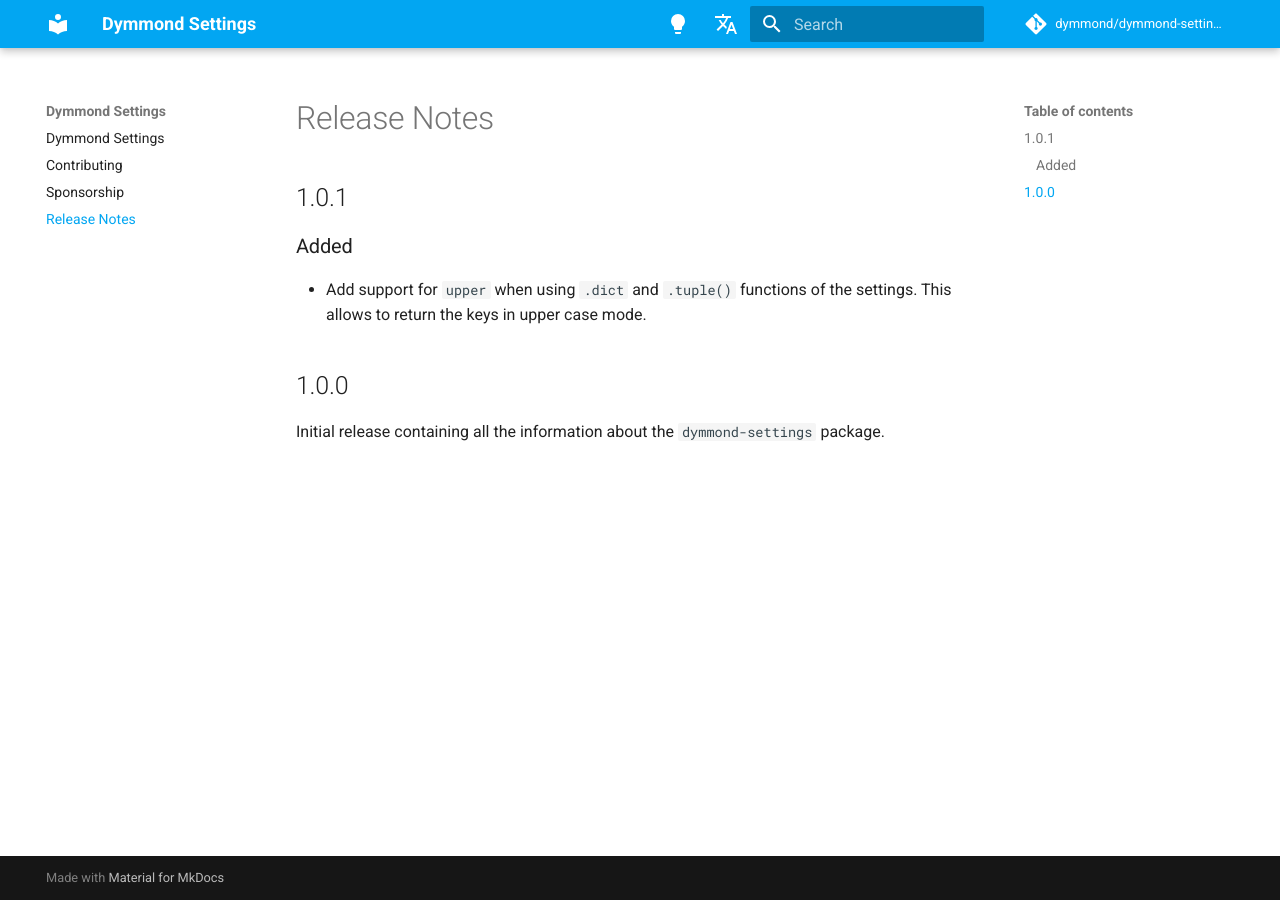
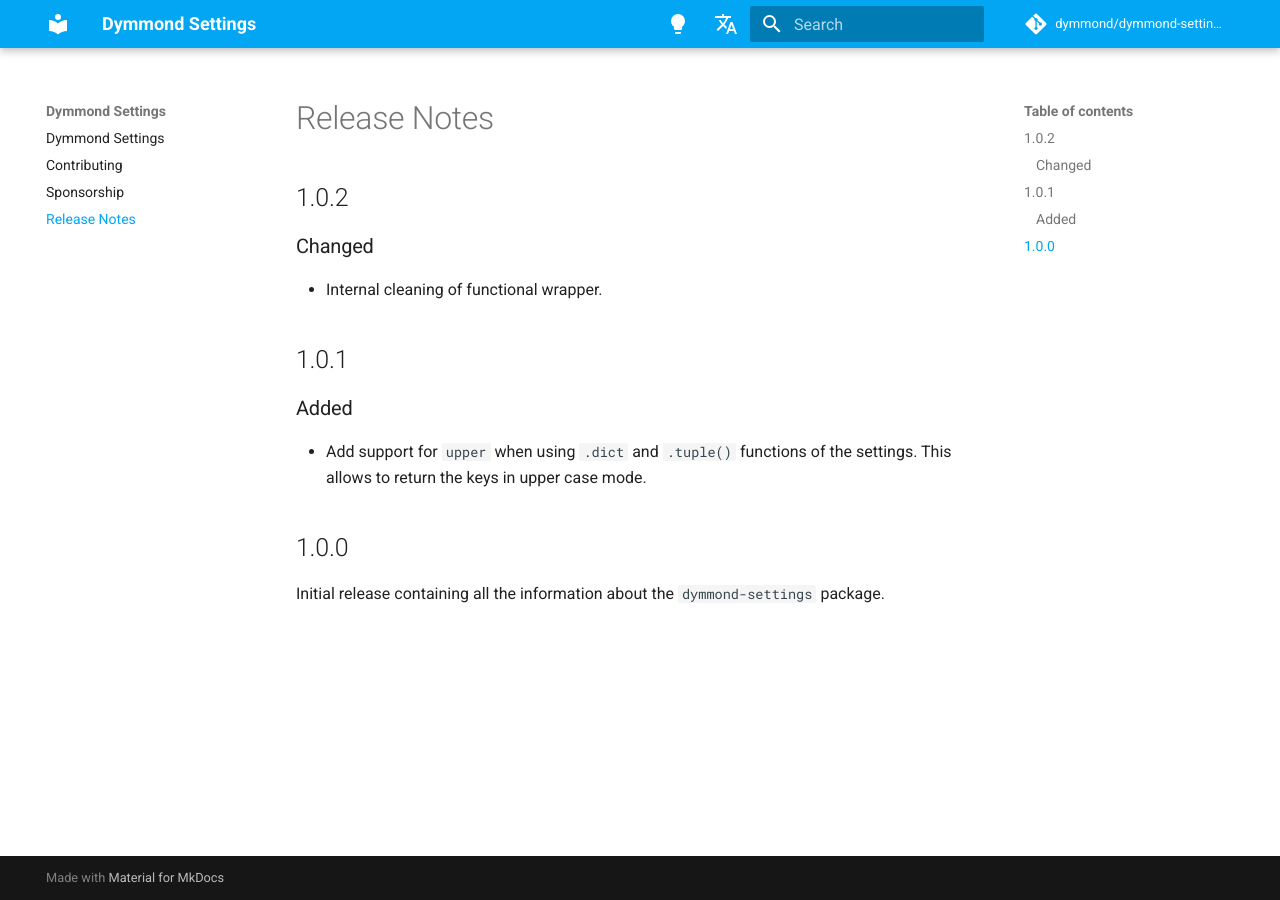
Before and after one commit to dymmond/dymmond-settings, an MkDocs documentation site: the page built from docs/release-notes.md, in a window 1280 px wide. Built offline with MkDocs 1.6.1 and Material for MkDocs 9.7.7, drawn with Linux system fonts in a browser that asks for light colours; comment, search, counter and statistics services are not loaded.

Commit message:
Release 1.0.2

```diff
--- a/docs/release-notes.md
+++ b/docs/release-notes.md
@@ -1,4 +1,10 @@
 # Release Notes
+
+## 1.0.2
+
+### Changed
+
+- Internal cleaning of functional wrapper.
 
 ## 1.0.1
 
--- a/dymmond_settings/__init__.py
+++ b/dymmond_settings/__init__.py
@@ -1,4 +1,4 @@
-__version__ = "1.0.1"
+__version__ = "1.0.2"
 
 from .base import Settings
 from .conf import settings
```
